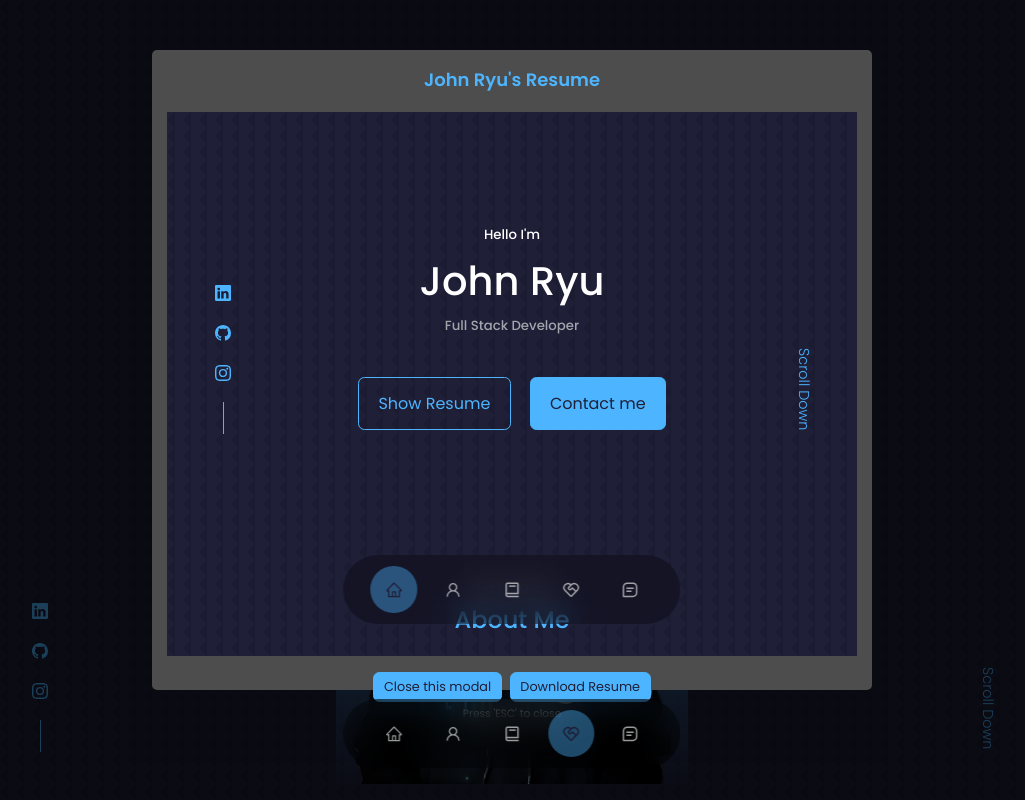
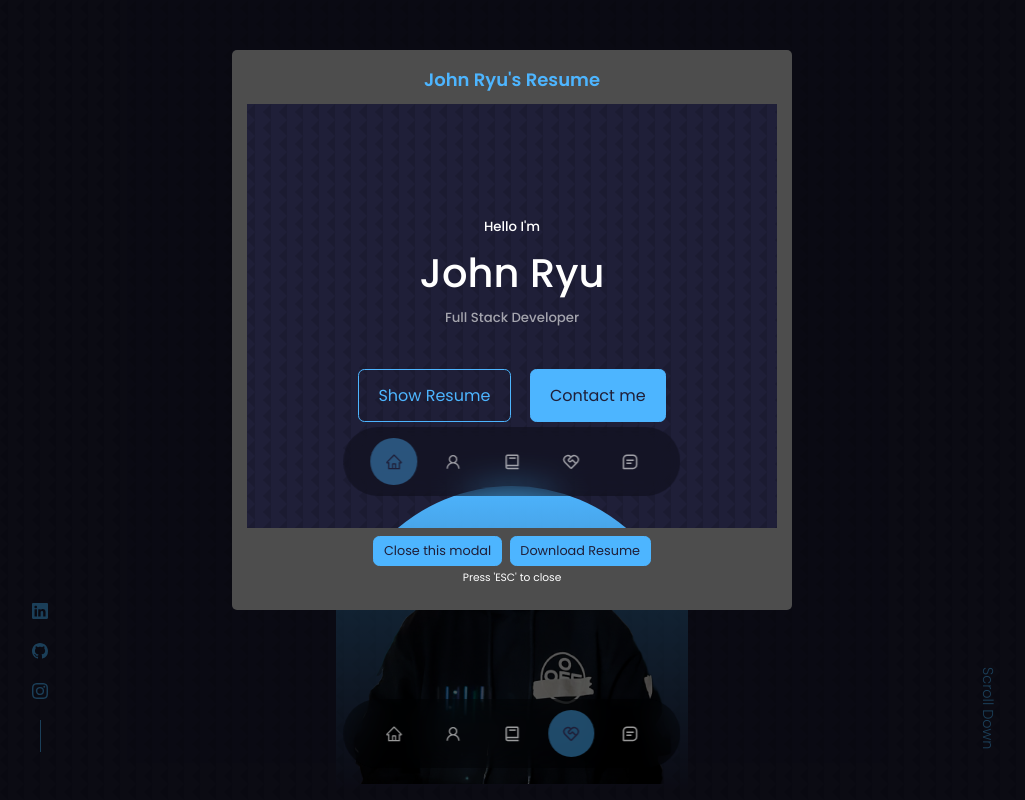
Before and after one commit to smashyou/portfolio, a React (Create React App) app: page / in a window 1280 px wide. Both pictures are taken after a click on the link "Show Resume". Shown: the top 800 px of the page, without its empty margins (128-1153 px from the left). Built offline with nearby package versions, Linux system fonts and the light colour scheme.

Commit message:
modal fix, added closing modal when clicked outside of the modal window. Updated modal css

```diff
--- a/src/components/header/CTA.jsx
+++ b/src/components/header/CTA.jsx
@@ -1,6 +1,7 @@
 import React, { useState } from "react";
 import Modal from "./Modal";
 
+// Call To Action Component
 const CTA = () => {
   const [isModalOpen, setModalIsOpen] = useState(false);
   const toggleModal = () => {
--- a/src/components/header/Modal.jsx
+++ b/src/components/header/Modal.jsx
@@ -1,10 +1,18 @@
-import React, { useEffect } from "react";
+import React, { useEffect, useRef } from "react";
 import "./modal.css";
 import Resume from "../../assets/resume_jy.pdf";
 
-// Call To Action Component
+// Call To Action buttons
 const Modal = ({ onRequestClose }) => {
-  // Use useEffect to add an event listener to the document
+  const ref = useRef(null);
+
+  const handleClickOutside = (event) => {
+    if (ref.current && !ref.current.contains(event.target)) {
+      // Close the modal when clicked outside of the modal
+      onRequestClose();
+    }
+  };
+
   useEffect(() => {
     function onKeyDown(event) {
       if (event.keyCode === 27) {
@@ -16,11 +24,13 @@ const Modal = ({ onRequestClose }) => {
     // Prevent scolling
     document.body.style.overflow = "hidden";
     document.addEventListener("keydown", onKeyDown);
+    document.addEventListener("click", handleClickOutside);
 
     // Clear things up when unmounting this component
     return () => {
       document.body.style.overflow = "visible";
       document.removeEventListener("keydown", onKeyDown);
+      document.removeEventListener("click", handleClickOutside);
     };
   });
 
@@ -28,19 +38,22 @@ const Modal = ({ onRequestClose }) => {
     <div className="modal__backdrop">
       <div className="modal__container">
         <h3 className="modal__title">John Ryu's Resume</h3>
-        <div className="modal__object">
-          {/* <object
-            data={Resume}
-            type="application/pdf"
-            aria-labelledby="jyresume"
-            width={"100%"}
-            height={"100%"}
-          ></object> */}
-          <iframe title="jyresume" src={Resume} frameborder="0"></iframe>
-        </div>
+        <iframe
+          id="resume_iframe"
+          title="jyresume"
+          src={Resume}
+          frameBorder="0"
+        >
+          <div className="modal__object"></div>
+        </iframe>
 
         <div className="modal__cta">
-          <a href="#home" className="modal__btn" onClick={onRequestClose}>
+          <a
+            ref={ref}
+            href="#home"
+            className="modal__btn"
+            onClick={onRequestClose}
+          >
             Close this modal
           </a>
           <a href={Resume} className="modal__btn" download>
--- a/src/components/header/modal.css
+++ b/src/components/header/modal.css
@@ -11,27 +11,47 @@
   z-index: 1;
 }
 
-.modal__container {
-  background: rgb(77, 77, 77);
-  border-radius: 5px;
-  height: 80vh;
-  margin: 50px auto;
-  padding: 15px;
-  width: 90vh;
-  z-index: 2;
-}
-
 .modal__title {
   font-size: 18px;
   font-weight: 600;
   color: var(--color-primary);
-  margin-bottom: 1rem;
+  margin-bottom: 0.5rem;
+}
+
+.modal__container {
+  background: rgb(77, 77, 77);
+  border-radius: 5px;
+  height: 70vh;
+  margin: 50px auto;
+  padding: 15px;
+  width: 70vh;
+}
+
+#resume_iframe {
+  position: relative;
+  height: 80%;
+  width: 100%;
+  box-sizing: border-box;
+  z-index: 2;
+}
+
+.modal__object {
+  position: absolute;
+  background-color: transparent;
+  width: 100%;
+  padding-bottom: 1rem;
+  z-index: 3;
 }
 
 .modal__cta {
   display: flex;
   gap: 0.5rem;
   justify-content: center;
+}
+
+.modal__exit {
+  font-size: 0.8rem;
+  padding-bottom: 1rem;
 }
 
 .modal__btn {
@@ -47,23 +67,6 @@
   transition: var(--transition);
 }
 
-.modal__exit {
-  font-size: 0.8rem;
-  padding-bottom: 1rem;
-}
-
-.modal__object {
-  height: 560px;
-  width: 100%;
-  padding-bottom: 1rem;
-  position: relative;
-}
-
-.modal__object iframe {
-  height: 100%;
-  width: 100%;
-  box-sizing: border-box;
-}
 /* ==================== MEDIA QUERIES (MEDIUM DEVICES) ==================== */
 @media screen and (max-width: 1024px) {
   .modal__container {
```
